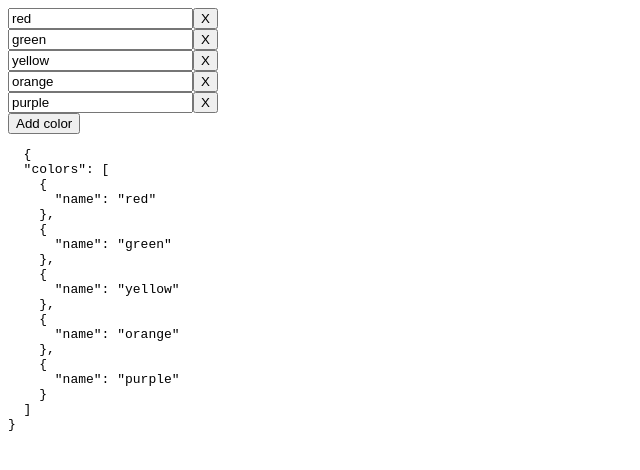
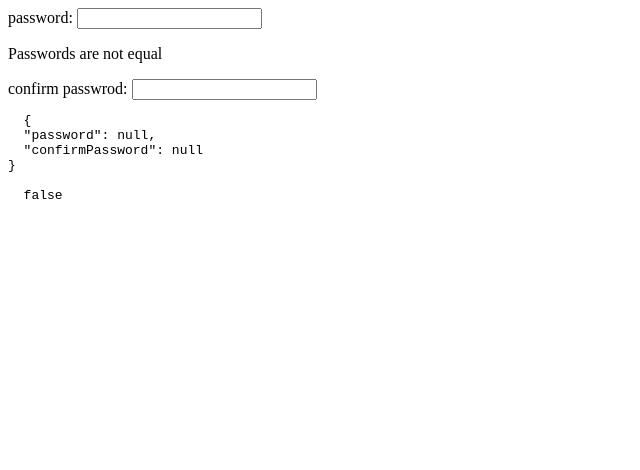
Before and after one commit to sreerag801/learn-ng, an Angular app: page / in a window 1280 px wide. Shown: the top 470 px of the page, without its empty margins (0-640 px from the left). Built offline with nearby package versions, Linux system fonts and the light colour scheme.

Commit message:
learn custome validator (#3)

```diff
--- a/src/app/app.component.html
+++ b/src/app/app.component.html
@@ -1,19 +1,11 @@
 <ng-container [formGroup]="myForm">
-
-  <ng-container formArrayName="colors">
-    <ng-container *ngFor="let _ of colorsList.controls; let idx = index" [formGroupName]="idx">
-      <div>
-        <input formControlName="name">
-        <button (click)="remove(idx)">X</button>
-      </div>
-    </ng-container>
-  </ng-container>
-  <ng-container>
-    <button (click)="AddColor()">Add color</button>
-  </ng-container>
+  password: <input formControlName="password"> <P *ngIf="!myForm.valid"> Passwords are not equal </P>
+  confirm passwrod: <input formControlName="confirmPassword">
 
 </ng-container>
 
 <pre>
   {{myForm.value | json}}
+
+  {{myForm.valid | json}}
 </pre>
--- a/src/app/app.component.ts
+++ b/src/app/app.component.ts
@@ -1,6 +1,6 @@
-import { JsonPipe, NgFor } from '@angular/common';
+import { JsonPipe, NgFor, NgIf } from '@angular/common';
 import { Component, OnInit } from '@angular/core';
-import { FormArray, FormBuilder, FormGroup, ReactiveFormsModule } from '@angular/forms';
+import { AbstractControl, FormArray, FormBuilder, FormGroup, ReactiveFormsModule, ValidationErrors, ValidatorFn, Validators } from '@angular/forms';
 import { RouterOutlet } from '@angular/router';
 import { AddressComponent } from './address/address.component';
 import { BesicInfoComponent } from './besic-info/besic-info.component';
@@ -8,7 +8,7 @@ import { BesicInfoComponent } from './besic-info/besic-info.component';
 @Component({
   selector: 'app-root',
   standalone: true,
-  imports: [RouterOutlet, JsonPipe, NgFor, ReactiveFormsModule, AddressComponent, BesicInfoComponent],
+  imports: [RouterOutlet, JsonPipe, NgFor, ReactiveFormsModule, AddressComponent, BesicInfoComponent, NgIf],
   templateUrl: './app.component.html',
   styleUrl: './app.component.css'
 })
@@ -17,27 +17,31 @@ export class AppComponent implements OnInit {
 
   constructor(private fb: FormBuilder){}
 
-  get colorsList(): FormArray {
-    return this.myForm.get('colors') as FormArray;
-  }
+
 
   ngOnInit(): void {
     this.myForm = this.fb.group({
-      colors: this.fb.array([
-        this.fb.group({name: 'red'}),
-        this.fb.group({name: 'green'}),
-        this.fb.group({name: 'yellow'}),
-        this.fb.group({name: 'orange'}),
-        this.fb.group({name: 'purple'})
-      ])
-    })
+      password: this.fb.control(null, [Validators.required, Validators.min(2)]),
+      confirmPassword: this.fb.control(null, [Validators.min(2)])},
+    { validators: [this.valuesAreEqual('password', 'confirmPassword')]})
   }
 
-  remove(index: number){
-    this.colorsList.removeAt(index);
+  private valuesAreEqual(
+    controlNameA: string,
+    controlNameB: string
+  ): ValidatorFn {
+    return (control: AbstractControl): ValidationErrors | null => {
+
+      const fromGroup = control as FormGroup;
+      let password = fromGroup.get(controlNameA)?.value;
+      let confirmPassword = fromGroup.get(controlNameB)?.value;
+      if(password === confirmPassword){
+        return null;
+      }
+      else{
+        return {notMatched: true}
+      }
+    }
   }
 
-  AddColor(){
-    this.colorsList.push(this.fb.group({name: ''}));
-  }
 }
```
